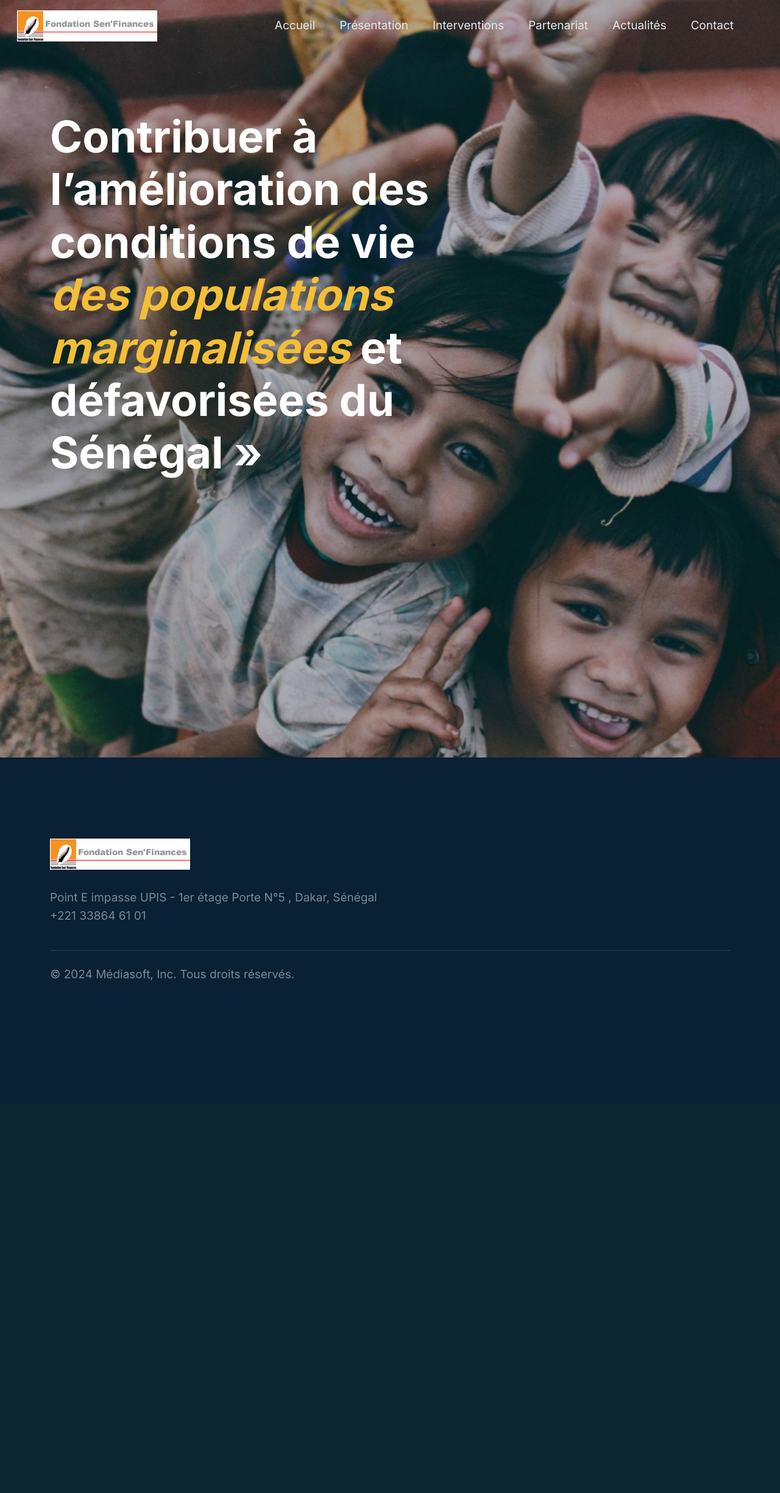
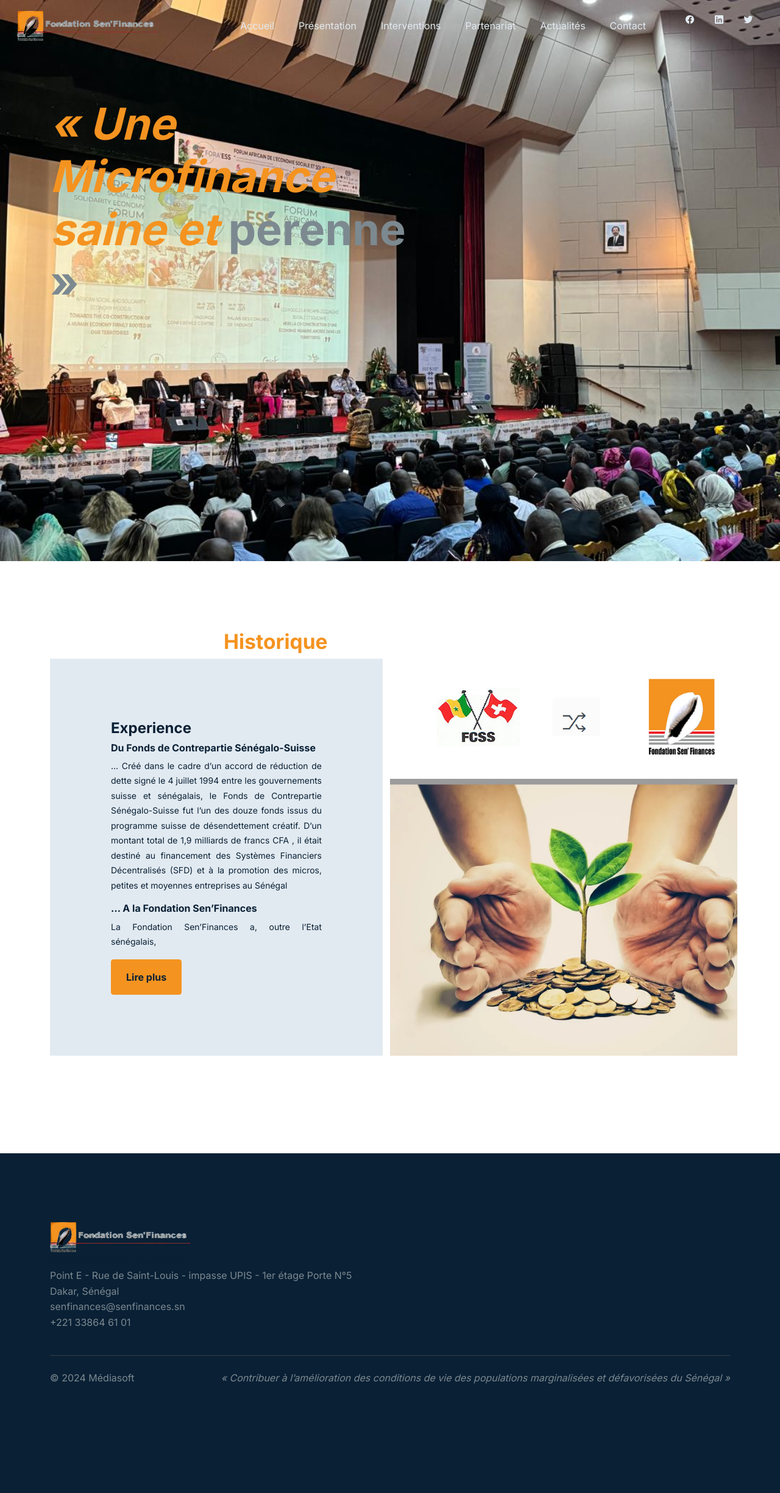
Before and after one commit to Mediasoftsenegal/sen, a Django app: page / in a window 1280 px wide. Shown: the whole page at 61% size. Before the commit the page ends 1608 px from the top, so only its background shows below. Run offline with Django 5.2, Linux system fonts and the light colour scheme; some libraries are stand-ins or nearby versions.

Commit message:
3eme commit

```diff
--- a/sites/static/style.css
+++ b/sites/static/style.css
@@ -10,9 +10,10 @@
 /** Base Styles
 --------------------------------------------------------------*/
 :root {
-  --accent-color: #F4BE37;
+  --accent-color: #F49320;
   --secondary-color: #E2EAF1;
   --dark-color: #092035;
+  --darks-color: #999999;
   --grey-color: #E2EAF1;
   --body-text-color: #7C8990;
   --light-text-color: #9CA5AD;
@@ -24,7 +25,7 @@
 body {
   font-family: 'Inter', sans-serif;
   font-weight: 400;
-  font-size: 19px;
+  font-size: 16px;
   line-height: 1.6em;
   color: var(--dark-color);
 }
@@ -82,12 +83,12 @@
 }
 a.btn-yellow,
 button.btn-yellow {
-  background-color: #FFB61D;
+  background-color: #F49320;
 }
 a.btn-yellow:hover,
 .btn-yellow:hover {
   background-color: #111;
-  color: #FFB61D;
+  color: #F49320;
 }
 
 /* Section Padding
@@ -268,7 +269,12 @@
 .text-white .nav-link:hover {
   color: var(--accent-color);
 }
-
+.text-red .nav-link {
+  color:#FF0000;
+}
+.text-orange {
+  color: #F49320;
+}
 /* dark card */
 .card-body {
   padding: 2rem 2rem;
@@ -276,10 +282,29 @@
 .card-dark {
   min-height: 254px;
   color: #9CA5AD;
-  background: rgba(9, 32, 53, 0.9);
+/*  background: rgba(9, 32, 53, 0.9); */
+  background: #E2EAF1;
+}
+.card-darkg {
+  min-height: 254px;
+  color: #F49320;
+/*  background: rgba(9, 32, 53, 0.9); */
+  background: #CCCCCC;
+}
+.card-darkb {
+  min-height: 254px;
+  color: #F49320;
+/*  background: rgba(9, 32, 53, 0.9); */
+  background: #DEEBF7;
+}
+.card-darkv {
+  min-height: 254px;
+  color:  #F49320;
+/*  background: rgba(9, 32, 53, 0.9); */
+  background: #E2F0D9;
 }
 .card-dark h3 {
-  color: #F4BE37;
+  color: #F49320;
 }
 .card-dark a {
   text-decoration-line: underline;
@@ -436,13 +461,13 @@
   margin: 0;
 }
 .blockquote p {
-  font-size: 28px;
-  line-height: 150%;
+  font-size: 14px;
+  line-height: 175%;
   color: #092035;
 }
 .blockquote cite {
-  font-size: 18px;
-  margin-top: 27px;
+  font-size: 13px;
+  margin-top: 17px;
 }
 
 @media (max-width: 768px) {
--- a/sites/templates/accueil.html
+++ b/sites/templates/accueil.html
@@ -8,14 +8,14 @@
       <div class="row">
         <div class="col-md-7">
           <div class="section-title my-5">
-            <h6 class="text-white display-2">Contribuer à l’amélioration des conditions de vie <em> des populations marginalisées  </em> et défavorisées du Sénégal »</h6>
+            <p class="text-red display-2"> <em>« Une Microfinance  saine et  </em> pérenne »</p>
           </div>
 
         </div>
       </div>
       <div class="row">
         <div class="col-md-4">
-          <div class="card card-dark" data-aos="fade-up" data-aos-delay="0">
+          <div class="card card-darkg" data-aos="fade-up" data-aos-delay="0">
             <div class="card-body">
               <h3>Objectifs</h3>
               <p>Promouvoir l’inclusion financière au Sénégal, Renforcer l’offre de produits et services des SFD ...
@@ -25,7 +25,7 @@
           </div>
         </div>
         <div class="col-md-4">
-          <div class="card card-dark" data-aos="fade-up" data-aos-delay="300">
+          <div class="card card-darkb" data-aos="fade-up" data-aos-delay="300">
             <div class="card-body">
               <h3>Approche</h3>
               <p>Offrir des services financiers et non  financiers adaptés aux besoins des SFD et de leurs bénéficiaires
@@ -35,18 +35,44 @@
           </div>
         </div>
         <div class="col-md-4">
-          <div class="card card-dark" data-aos="fade-up" data-aos-delay="600">
+          <div class="card card-darkv" data-aos="fade-up" data-aos-delay="600">
             <div class="card-body">
               <h3>Produits et Services</h3>
               <p>Prêts aux SFD en monnaie locale, à des conditions souples et correspondant à leurs spécificités
                 </p>
-              <a href="#">L+ Infos</a>
+              <a href="#">+ Infos</a>
             </div>
           </div>
         </div>
       </div>
     </div>
     {% load static %}
-    <img src="{% static 'images/banner.jpg' %} " class="jarallax-img">
+    <img src="{% static 'images/FEES-1.jpg' %} " class="jarallax-img">
+  </section>
+  <section id="about" class="padding-large">
+    <div class="container">
+      <div class="row">
+        <div class="col-md-7 offset-md-3">
+          <header>
+            <h2 class="text-orange "><strong>Historique</strong></h2>
+          </header>
+        </div>
+      </div>
+      <div class="row mb-5">
+        <div class="col-md-6">
+          <blockquote class="blockquote">
+            <h4> Experience</h4>
+            <h6>Du Fonds de Contrepartie Sénégalo-Suisse</h6>
+            <p align="justify"> … Créé dans le cadre d’un accord de réduction de dette signé le 4 juillet 1994 entre les gouvernements suisse et sénégalais, le Fonds de Contrepartie Sénégalo-Suisse fut l’un des douze fonds issus du programme suisse de désendettement créatif. D’un montant total de 1,9 milliards de francs CFA , il était destiné au financement des Systèmes Financiers Décentralisés (SFD) et à la promotion des micros, petites et moyennes entreprises au Sénégal
+            </p>
+            <h6> … A la Fondation Sen’Finances</h6>
+            <p align="justify"> La Fondation Sen’Finances a, outre l’Etat sénégalais, </p>
+            <button type="button" class="btn btn-primary"><a href="{% url 'presentation' %}"> Lire plus</a></button>
+          <blockquote>
+        </div>
+        <div class="col-md-6" style="background: url({% static 'images/post-fondation.jpg' %} );background-size: cover;">
+        </div>
+      </div>
+    </div>
   </section>
 {% endblock %}
--- a/sites/templates/base.html
+++ b/sites/templates/base.html
@@ -8,7 +8,7 @@
     <meta name="viewport" content="width=device-width, initial-scale=1.0">
     <meta name="format-detection" content="telephone=no">
     <meta name="apple-mobile-web-app-capable" content="yes">
-    <meta name="mediasof" content="TemplatesJunglekalayetech">
+    <meta name="mediasof" content="kalayetech">
     <meta name="keywords" content="Finances social et solidaire">
     <meta name="description" content="Site de la Fondation ">
 
@@ -19,9 +19,13 @@
     <link rel="preconnect" href="https://fonts.googleapis.com">
 	<link rel="preconnect" href="https://fonts.gstatic.com" crossorigin>
 	<link href="https://fonts.googleapis.com/css2?family=Inter:wght@400;700&display=swap" rel="stylesheet">
+  <link rel="stylesheet" href="https://cdn.jsdelivr.net/npm/bootstrap-icons@1.11.3/font/bootstrap-icons.min.css">
+  <link rel="stylesheet" href="https://cdn.jsdelivr.net/npm/swiper@11/swiper-bundle.min.css">
 
 	<script type="module" src="https://unpkg.com/ionicons@7.1.0/dist/ionicons/ionicons.esm.js"></script>
 	<script nomodule src="https://unpkg.com/ionicons@7.1.0/dist/ionicons/ionicons.js"></script>
+  <script src="https://cdn.jsdelivr.net/npm/swiper@11/swiper-bundle.min.js"></script>
+
   <!-- script
 	================================================== -->
 	<script src="{% static 'js/modernizr.js' %}"></script>
@@ -38,7 +42,7 @@
 
       <div class="container-fluid">
 
-        <a class="navbar-brand" href="accueil.html"><img src=" {% static 'img/newlogo.png' %}" class="logo" /></a>
+        <a class="navbar-brand" href="#"><img src=" {% static 'img/newlogos.png' %}" class="logo" /></a>
 
         <button class="navbar-toggler text-white" type="button" data-bs-toggle="offcanvas" data-bs-target="#offcanvasNavbar2" aria-controls="offcanvasNavbar2" aria-label="Toggle navigation"><ion-icon name="menu-outline"></ion-icon></button>
 
@@ -69,8 +73,13 @@
             </li>
           </ul>
          </div>
+
         </div>
-
+        <ul class="right-content-start list-unstyled d-flex">
+          <li><a href="#" class="nav-link"><ion-icon name="logo-facebook" role="img" class="md hydrated"></ion-icon></a></li>
+          <li><a href="#" class="nav-link"><ion-icon name="logo-linkedin" role="img" class="md hydrated"></ion-icon></a></li>
+          <li><a href="#" class="nav-link"><ion-icon name="logo-twitter" role="img" class="md hydrated"></ion-icon></a></li>
+        </ul>
         </div>
 
     </nav>
@@ -85,25 +94,19 @@
 	    <div class="row">
 
 	    	<div class="col-12 col-md-6">
-		        <img src="{% static 'img/newlogo.png' %}">
+		        <img src="{% static 'img/newlogos.png' %}">
 		        <p>
-		        	<a href="mailto:hello@templatesjungle.com">hello@templatesjungle.com</a><br>
-		        	Point E impasse UPIS - 1er étage Porte N°5 , Dakar, Sénégal<br>
+		        	<a href="mailto:senfinances@senfinances.sn">senfinances@senfinances.sn</a><br>
+		        	Point E - Rue de Saint-Louis - impasse UPIS - 1er étage Porte N°5  Dakar, Sénégal<br>
+              senfinances@senfinances.sn <br>
 		        	+221 33864 61 01
 		        </p>
 
 		    </div>
-
-
-
-
-
-
-
 	    </div>
-
 	    <div class="d-flex justify-content-between flex-wrap py-4 my-4 border-top">
-	      <p>© 2024 Médiasoft, Inc. Tous droits réservés.</p>
+	      <p>© 2024 Médiasoft</p>
+        <p><i>« Contribuer à l’amélioration des conditions de vie des populations marginalisées et défavorisées du Sénégal »</i> </p>
 	    </div>
 	</div>
 </footer>
--- a/sites/urls.py
+++ b/sites/urls.py
@@ -1,9 +1,10 @@
 # myapp/urls.py
 
 from django.urls import path
-from .views import accueil_view, objectifs_view
+from .views import accueil_view, objectifs_view, presentation_view
 
 urlpatterns = [
     path('', accueil_view, name='accueil'),
     path('objectifs/', objectifs_view, name='objectifs'),
+    path('presentation/', presentation_view, name='presentation'),
 ]
--- a/sites/views.py
+++ b/sites/views.py
@@ -7,3 +7,6 @@
 
 def objectifs_view(request):
     return render(request,'objectifs.html')
+
+def presentation_view(request):
+    return render(request,"presentation.html")
```
Also changed, not shown: sites/templates/presentation.html (added, +81 -0 lines), sites/static/images/FEES-1.jpg (added), sites/static/images/post-fondation.jpg (added), sites/static/images/sam_2023.jpg (added), sites/static/img/newlogos.png (added).
